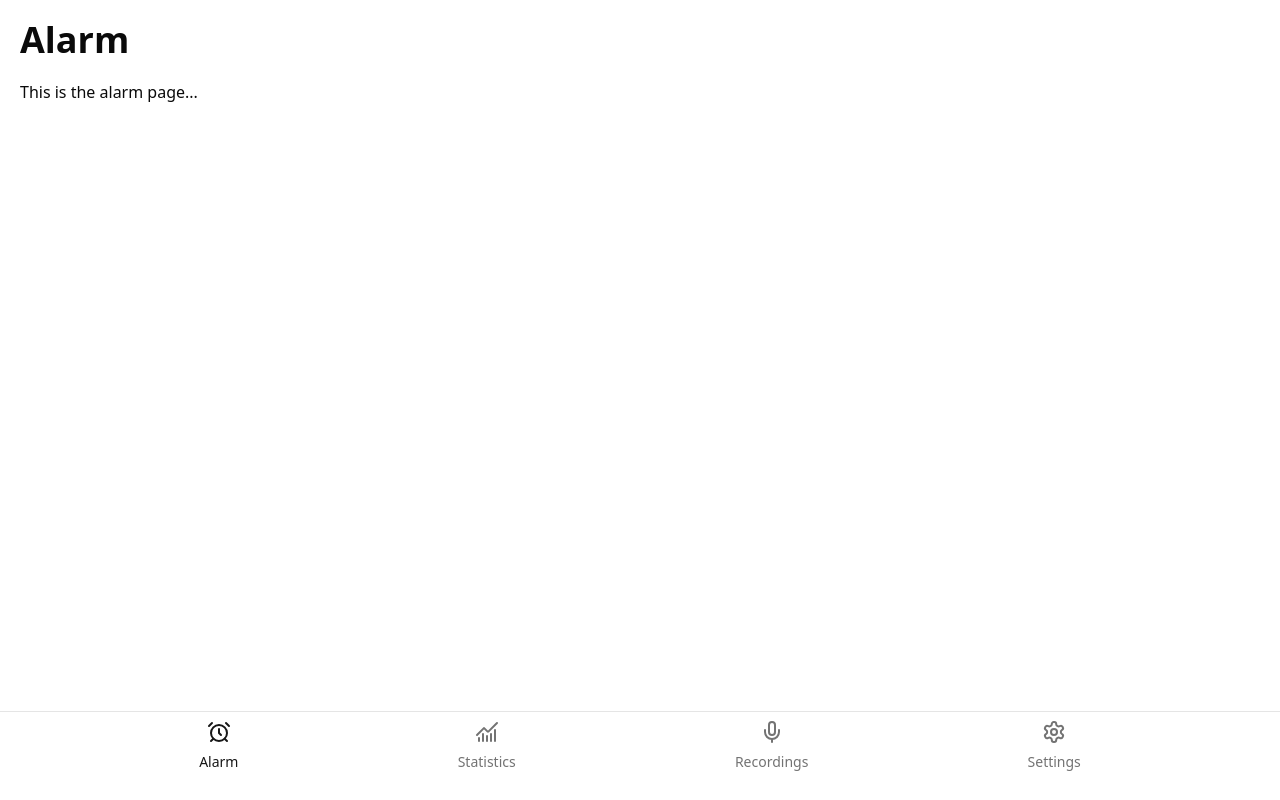
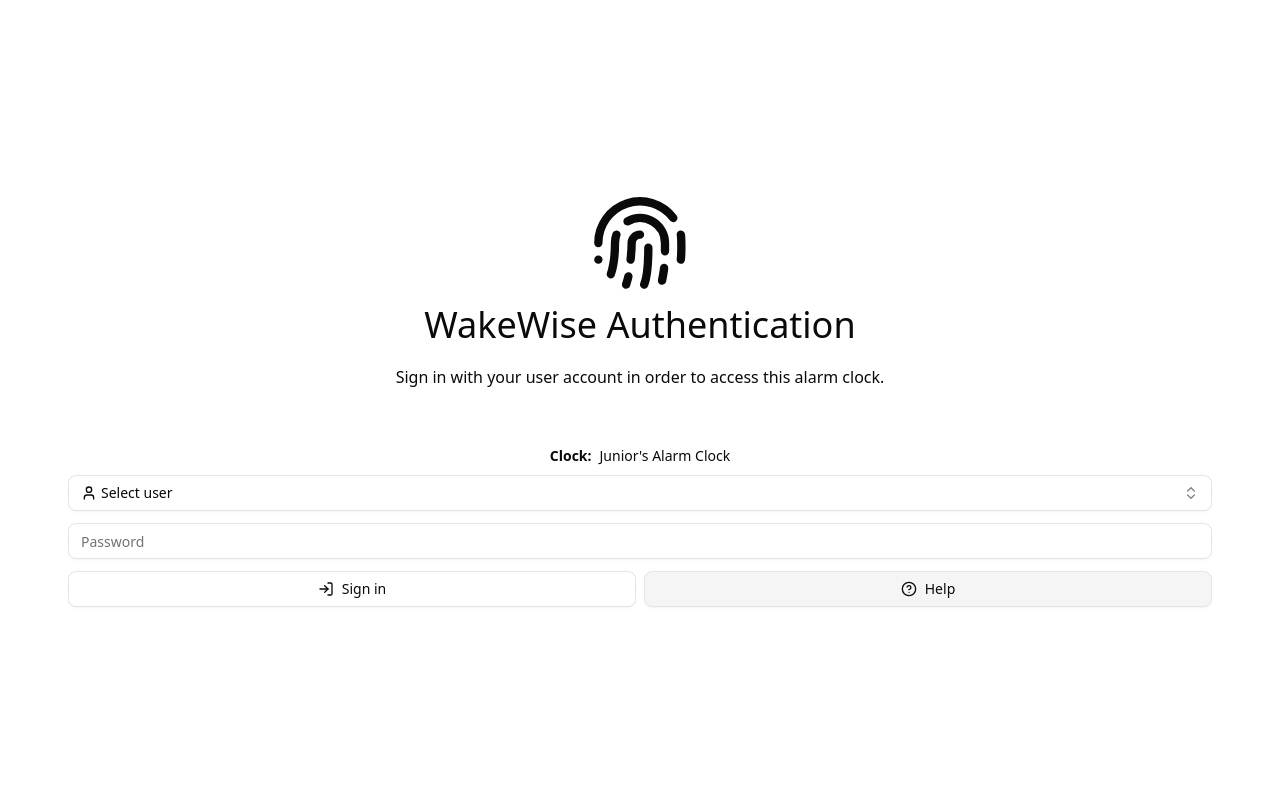
Before and after one commit to JonathanVarild/WakeWise, a React (Vite) app in the folder Web App/: page / in a window 1280 px wide. Built offline with nearby package versions, Linux system fonts and the light colour scheme.

Commit message:
Added authentication page

```diff
--- a/Web App/src/App.jsx
+++ b/Web App/src/App.jsx
@@ -1,22 +1,10 @@
+import AuthenticatePresenter from "./presenters/AuthenticatePresenter";
 import NavbarPresenter from "./presenters/NavbarPresenter";
-import { TAB_ALARM, TAB_STATISTICS, TAB_RECORDINGS, TAB_SETTINGS } from "./model/interface/navigation";
-import { useSelector } from "react-redux";
-import PageView from "./views/PageView";
 
 function App() {
-	const activeTab = useSelector((state) => state.interface.navigationTab);
-
-	// Define the pages for each tab
-	const pages = [];
-	pages[TAB_ALARM] = <PageView title="Alarm">This is the alarm page...</PageView>;
-	pages[TAB_STATISTICS] = <PageView title="Statistics" />;
-	pages[TAB_RECORDINGS] = <PageView title="Recordings" />;
-	pages[TAB_SETTINGS] = <PageView title="Settings" />;
-
 	return (
 		<>
-			{pages[activeTab]}
-			<NavbarPresenter />
+			<AuthenticatePresenter />
 		</>
 	);
 }
```
Also changed, not shown: 1 other file (tests, documents, lock files or other folders).
